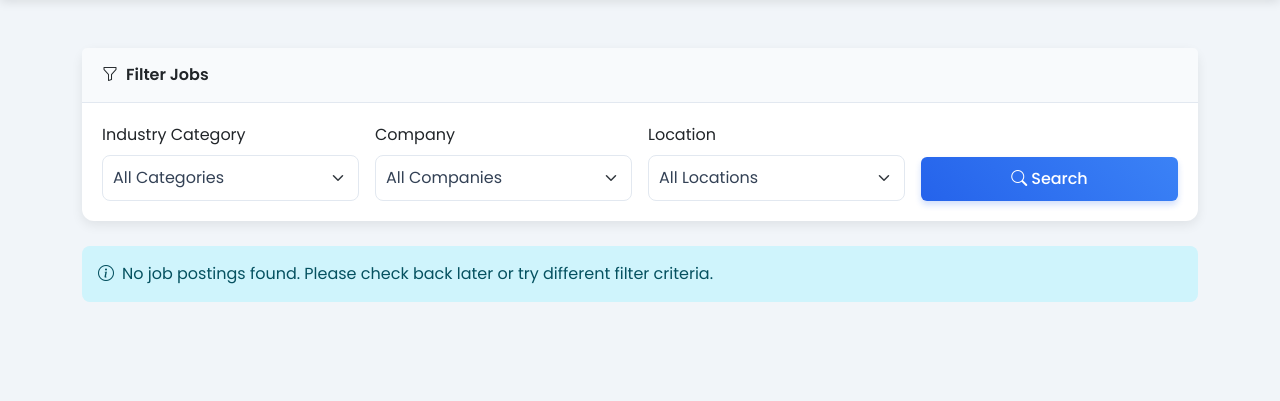
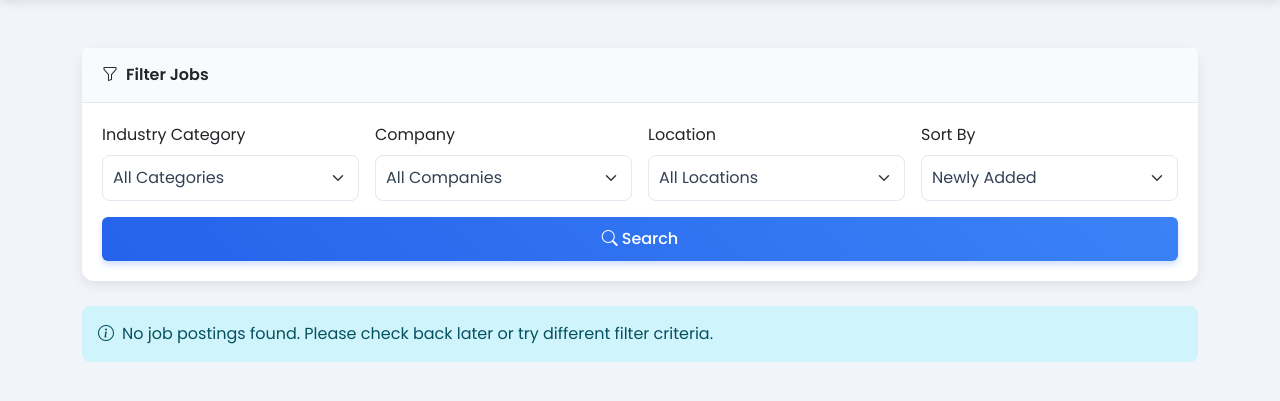
Before and after one commit to ashmithhmaddala/job-board-app, a Flask app: page /dashboard in a window 1280 px wide. Shown: the part 76-477 px from the top of the page. Run offline with Flask 3, Linux system fonts and the light colour scheme; a user stored in the database is signed in.

Commit message:
Add most recently posted jobs filter and sort to dashboard

```diff
--- a/app.py
+++ b/app.py
@@ -8,24 +8,18 @@
 import hashlib
 import datetime
 from dotenv import load_dotenv
-load_dotenv()
 import os
 
-
+load_dotenv()
 
 app = Flask(__name__)
 app.config['SECRET_KEY'] = os.environ.get('SECRET_KEY')
 app.config['SQLALCHEMY_DATABASE_URI'] = 'sqlite:///jobs.db'
 app.config['SQLALCHEMY_TRACK_MODIFICATIONS'] = False
-
-# Adzuna API credentials
 app.config['ADZUNA_APP_ID'] = os.environ.get('ADZUNA_APP_ID')
 app.config['ADZUNA_APP_KEY'] = os.environ.get('ADZUNA_APP_KEY')
 
 db = SQLAlchemy(app)
-if os.environ.get("RENDER", None):  # Only run on Render
-    with app.app_context():
-        db.create_all()
 bcrypt = Bcrypt(app)
 login_manager = LoginManager(app)
 login_manager.login_view = 'login'
@@ -70,6 +64,20 @@
     application_link = db.Column(db.String(500))
     date_posted = db.Column(db.DateTime)
     date_added = db.Column(db.DateTime, default=datetime.datetime.now)
+
+# --- CREATE TABLES AND ADMIN USER ON STARTUP ---
+with app.app_context():
+    db.create_all()
+    if not User.query.first():
+        admin = User(
+            username='admin',
+            email='admin@example.com',
+            password=bcrypt.generate_password_hash('admin').decode('utf-8'),
+            is_admin=True
+        )
+        db.session.add(admin)
+        db.session.commit()
+        print("Admin user created: admin@example.com / admin")
 
 @login_manager.user_loader
 def load_user(user_id):
@@ -145,17 +153,29 @@
     category_filter = request.args.get('category', '')
     company_filter = request.args.get('company', '')
     location_filter = request.args.get('location', '')
+    sort_by = request.args.get('sort_by', 'date_added')  # New sort parameter
+
     query = JobPosting.query
+
     if category_filter:
         query = query.filter_by(category=category_filter)
     if company_filter:
         query = query.filter_by(company=company_filter)
     if location_filter:
         query = query.filter(JobPosting.location.contains(location_filter))
-    jobs = query.order_by(JobPosting.date_added.desc()).paginate(page=page, per_page=15)
+
+    # Add sorting logic
+    if sort_by == 'date_posted':
+        jobs = query.order_by(JobPosting.date_posted.desc())
+    else:  # Default to date_added
+        jobs = query.order_by(JobPosting.date_added.desc())
+
+    jobs = jobs.paginate(page=page, per_page=15)
+
     categories = db.session.query(JobPosting.category).distinct().all()
     companies = db.session.query(JobPosting.company).distinct().all()
     locations = db.session.query(JobPosting.location).distinct().all()
+
     return render_template('dashboard.html',
                           jobs=jobs,
                           categories=categories,
@@ -163,7 +183,9 @@
                           locations=locations,
                           current_category=category_filter,
                           current_company=company_filter,
-                          current_location=location_filter)
+                          current_location=location_filter,
+                          current_sort=sort_by)  # Add current_sort to context
+
 
 @app.route('/admin')
 @login_required
@@ -172,28 +194,24 @@
     user_count = User.query.count()
     job_count = JobPosting.query.count()
     company_count = db.session.query(JobPosting.company).distinct().count()
-
     job_by_category = [
         {'category': category, 'count': count}
         for category, count in db.session.query(
             JobPosting.category, db.func.count(JobPosting.id)
         ).group_by(JobPosting.category).all()
     ]
-
     job_by_company = [
         {'company': company, 'count': count}
         for company, count in db.session.query(
             JobPosting.company, db.func.count(JobPosting.id)
         ).group_by(JobPosting.company).order_by(db.func.count(JobPosting.id).desc()).limit(10).all()
     ]
-
     job_by_location = [
         {'location': location, 'count': count}
         for location, count in db.session.query(
             JobPosting.location, db.func.count(JobPosting.id)
         ).group_by(JobPosting.location).order_by(db.func.count(JobPosting.id).desc()).limit(10).all()
     ]
-
     return render_template(
         'admin/dashboard.html',
         user_count=user_count,
@@ -216,11 +234,9 @@
 @admin_required
 def toggle_admin(user_id):
     user = User.query.get_or_404(user_id)
-
     if user.is_admin and User.query.filter_by(is_admin=True).count() == 1:
         flash('Cannot remove the last admin', 'danger')
         return redirect(url_for('admin_users'))
-
     user.is_admin = not user.is_admin
     db.session.commit()
     flash(f'Admin status {"granted to" if user.is_admin else "revoked from"} {user.username}', 'success')
@@ -231,11 +247,9 @@
 @admin_required
 def delete_user(user_id):
     user = User.query.get_or_404(user_id)
-
     if user.id == current_user.id:
         flash('You cannot delete your own account', 'danger')
         return redirect(url_for('admin_users'))
-
     db.session.delete(user)
     db.session.commit()
     flash(f'User {user.username} deleted', 'success')
@@ -249,22 +263,17 @@
     category_filter = request.args.get('category', '')
     company_filter = request.args.get('company', '')
     location_filter = request.args.get('location', '')
-
     query = JobPosting.query
-
     if category_filter:
         query = query.filter_by(category=category_filter)
     if company_filter:
         query = query.filter_by(company=company_filter)
     if location_filter:
         query = query.filter(JobPosting.location.contains(location_filter))
-
     jobs = query.order_by(JobPosting.date_added.desc()).paginate(page=page, per_page=15)
-
     categories = db.session.query(JobPosting.category).distinct().all()
     companies = db.session.query(JobPosting.company).distinct().all()
     locations = db.session.query(JobPosting.location).distinct().all()
-
     return render_template('admin/jobs.html',
                          jobs=jobs,
                          categories=categories,
@@ -291,7 +300,6 @@
     app_id = app.config['ADZUNA_APP_ID']
     app_key = app.config['ADZUNA_APP_KEY']
     new_jobs_found = 0
-
     for location in INDIAN_CITIES:
         base_url = f"https://api.adzuna.com/v1/api/jobs/{COUNTRY}/search/1"
         params = {
@@ -302,22 +310,18 @@
             'where': location,
             'content-type': 'application/json'
         }
-
         try:
             response = requests.get(base_url, params=params)
             response.raise_for_status()
             data = response.json()
-
             if 'results' in data:
                 for job in data['results']:
                     job_company = job.get('company', {}).get('display_name', '')
                     if company_name.lower() not in job_company.lower():
                         continue
-
                     job_title = job.get('title', '')
                     job_url = job.get('redirect_url', '')
                     job_id = get_job_hash(job_company, job_title, job_url)
-
                     if not JobPosting.query.filter_by(job_id=job_id).first():
                         date_posted = datetime.datetime.now()
                         if 'created' in job:
@@ -325,7 +329,6 @@
                                 date_posted = datetime.datetime.strptime(job['created'].split('T')[0], '%Y-%m-%d')
                             except ValueError:
                                 pass
-
                         new_job = JobPosting(
                             job_id=job_id,
                             company=job_company,
@@ -341,13 +344,10 @@
                         )
                         db.session.add(new_job)
                         new_jobs_found += 1
-
                 if new_jobs_found > 0:
                     db.session.commit()
-
         except Exception as e:
             print(f"Error fetching jobs for {company_name} in {location}: {e}")
-
     return new_jobs_found
 
 @scheduler.task('interval', id='check_jobs', seconds=3600, misfire_grace_time=900)
@@ -355,14 +355,12 @@
     with app.app_context():
         print(f"Job checking started at {datetime.datetime.now()}")
         total_new_jobs = 0
-
         for category, companies in COMPANIES.items():
             for company in companies:
                 print(f"Checking jobs for {company}...")
                 new_jobs = fetch_jobs_for_company(company, category)
                 total_new_jobs += new_jobs
                 print(f"Found {new_jobs} new jobs for {company}")
-
         print(f"Job checking completed at {datetime.datetime.now()}. Total new jobs: {total_new_jobs}")
 
 @app.route('/manual_check')
@@ -374,21 +372,5 @@
     return redirect(url_for('admin_dashboard'))
 
 if __name__ == '__main__':
-    with app.app_context():
-        if os.path.exists('jobs.db'):
-            db.drop_all()
-        db.create_all()
-
-        if User.query.count() == 0:
-            admin = User(
-                username='admin',
-                email='admin@example.com',
-                password=bcrypt.generate_password_hash('admin').decode('utf-8'),
-                is_admin=True
-            )
-            db.session.add(admin)
-            db.session.commit()
-            print("Admin user created: admin@example.com / admin")
-
     scheduler.start()
     app.run(debug=True)
--- a/templates/dashboard.html
+++ b/templates/dashboard.html
@@ -8,6 +8,7 @@
     <link href="https://fonts.googleapis.com/css2?family=Poppins:wght@400;500;600;700&display=swap" rel="stylesheet">
     <link rel="stylesheet" href="https://cdn.jsdelivr.net/npm/bootstrap-icons@1.8.1/font/bootstrap-icons.css">
     <style>
+        /* ... your existing styles ... */
         :root {
             --primary-color: #2563eb;
             --primary-dark: #1e40af;
@@ -20,26 +21,22 @@
             --border-radius: 12px;
             --box-shadow: 0 4px 12px rgba(0, 0, 0, 0.08);
         }
-
         body {
             font-family: 'Poppins', sans-serif;
             background-color: var(--light-gray);
             color: var(--text-color);
             min-height: 100vh;
         }
-
         .navbar {
             background: linear-gradient(45deg, var(--primary-color), var(--secondary-color));
             padding: 15px 0;
             box-shadow: 0 2px 10px rgba(0, 0, 0, 0.1);
         }
-
         .navbar-brand {
             font-weight: 700;
             font-size: 1.5rem;
             color: white !important;
         }
-
         .navbar-nav .nav-link {
             color: rgba(255, 255, 255, 0.9) !important;
             font-weight: 500;
@@ -47,12 +44,10 @@
             border-radius: 8px;
             transition: all 0.3s;
         }
-
         .navbar-nav .nav-link:hover {
             background-color: rgba(255, 255, 255, 0.1);
             transform: translateY(-2px);
         }
-
         .filter-card {
             background-color: white;
             border-radius: var(--border-radius);
@@ -60,30 +55,25 @@
             border: none;
             margin-bottom: 25px;
         }
-
         .filter-card .card-header {
             background-color: #f8fafc;
             border-bottom: 1px solid #e2e8f0;
             padding: 15px 20px;
             font-weight: 600;
         }
-
         .filter-card .card-body {
             padding: 20px;
         }
-
         .form-select {
             border-radius: 8px;
             padding: 10px;
             border: 1px solid #e2e8f0;
             color: var(--text-color);
         }
-
         .form-select:focus {
             border-color: var(--accent-color);
             box-shadow: 0 0 0 0.2rem rgba(96, 165, 250, 0.25);
         }
-
         .btn-filter {
             background: linear-gradient(45deg, var(--primary-color), var(--secondary-color));
             border: none;
@@ -92,12 +82,10 @@
             padding: 10px 15px;
             transition: all 0.3s;
         }
-
         .btn-filter:hover {
             transform: translateY(-2px);
             box-shadow: 0 6px 10px rgba(37, 99, 235, 0.3);
         }
-
         .job-card {
             background-color: white;
             border-radius: var(--border-radius);
@@ -107,29 +95,24 @@
             transition: all 0.3s;
             height: 100%;
         }
-
         .job-card:hover {
             transform: translateY(-5px);
             box-shadow: 0 8px 18px rgba(0, 0, 0, 0.15);
         }
-
         .job-card .card-header {
             background-color: white;
             border-bottom: 1px solid #e2e8f0;
             padding: 15px 20px;
         }
-
         .job-card .card-body {
             padding: 20px;
         }
-
         .job-card .card-footer {
             background-color: #f8fafc;
             border-top: 1px solid #e2e8f0;
             padding: 12px 20px;
             font-size: 0.85rem;
         }
-
         .badge-category {
             position: absolute;
             top: 15px;
@@ -140,7 +123,6 @@
             font-weight: 500;
             font-size: 0.75rem;
         }
-
         .job-title {
             font-weight: 600;
             color: var(--dark-color);
@@ -149,7 +131,6 @@
             overflow: hidden;
             text-overflow: ellipsis;
         }
-
         .company-name {
             color: #64748b;
             font-size: 0.95rem;
@@ -157,14 +138,12 @@
             align-items: center;
             margin-bottom: 15px;
         }
-
         .job-info {
             display: flex;
             flex-wrap: wrap;
             margin-bottom: 15px;
             font-size: 0.85rem;
         }
-
         .job-info-item {
             display: flex;
             align-items: center;
@@ -172,12 +151,10 @@
             margin-bottom: 10px;
             color: #64748b;
         }
-
         .job-info-item i {
             margin-right: 6px;
             font-size: 1rem;
         }
-
         .job-description {
             font-size: 0.9rem;
             color: #475569;
@@ -186,7 +163,6 @@
             overflow: hidden;
             margin-bottom: 20px;
         }
-
         .btn-apply {
             background: var(--primary-color);
             border: none;
@@ -196,23 +172,19 @@
             font-size: 0.9rem;
             transition: all 0.3s;
         }
-
         .btn-apply:hover {
             background: var(--primary-dark);
             transform: translateY(-2px);
         }
-
         .alert {
             border-radius: 8px;
             border: none;
         }
-
         .pagination {
             justify-content: center;
             margin-top: 30px;
             margin-bottom: 50px;
         }
-
         .pagination .page-item .page-link {
             color: var(--text-color);
             border: none;
@@ -221,13 +193,11 @@
             padding: 8px 14px;
             transition: all 0.2s;
         }
-
         .pagination .page-item.active .page-link {
             background: linear-gradient(45deg, var(--primary-color), var(--secondary-color));
             color: white;
             box-shadow: 0 4px 8px rgba(37, 99, 235, 0.25);
         }
-
         .pagination .page-item .page-link:hover:not(.active) {
             background-color: #f1f5f9;
             transform: translateY(-2px);
@@ -328,7 +298,19 @@
                                 {% endfor %}
                             </select>
                         </div>
-                        <div class="col-md-3 d-flex align-items-end">
+                        <!-- Sort By Dropdown -->
+                        <div class="col-md-3">
+                            <label for="sort_by" class="form-label">Sort By</label>
+                            <select id="sort_by" name="sort_by" class="form-select">
+                                <option value="date_added" {% if current_sort == 'date_added' or not current_sort %}selected{% endif %}>
+                                    Newly Added
+                                </option>
+                                <option value="date_posted" {% if current_sort == 'date_posted' %}selected{% endif %}>
+                                    Recently Posted
+                                </option>
+                            </select>
+                        </div>
+                        <div class="col-md-12 d-flex align-items-end">
                             <button type="submit" class="btn btn-primary btn-filter w-100">
                                 <i class="bi bi-search me-1"></i>Search
                             </button>
@@ -351,7 +333,6 @@
                             <div class="company-name">
                                 <i class="bi bi-building me-2"></i>{{ job.company }}
                             </div>
-
                             <div class="job-info">
                                 <div class="job-info-item">
                                     <i class="bi bi-geo-alt"></i>{{ job.location }}
@@ -360,7 +341,6 @@
                                     <i class="bi bi-calendar-date"></i>{{ job.date_posted.strftime('%Y-%m-%d') if job.date_posted else 'Unknown' }}
                                 </div>
                             </div>
-
                             {% if job.salary_min or job.salary_max %}
                                 <div class="job-info">
                                     <div class="job-info-item">
@@ -375,11 +355,9 @@
                                     </div>
                                 </div>
                             {% endif %}
-
                             <div class="job-description">
                                 {{ job.description[:200] + '...' if job.description and job.description|length > 200 else job.description or 'No description available' }}
                             </div>
-
                             <a href="{{ job.application_link }}" target="_blank" class="btn btn-apply">
                                 <i class="bi bi-link-45deg me-1"></i>Apply Now
                             </a>
@@ -404,16 +382,15 @@
                 <ul class="pagination">
                     {% if jobs.has_prev %}
                         <li class="page-item">
-                            <a class="page-link" href="{{ url_for('dashboard', page=jobs.prev_num, category=current_category, company=current_company, location=current_location) }}">
+                            <a class="page-link" href="{{ url_for('dashboard', page=jobs.prev_num, category=current_category, company=current_company, location=current_location, sort_by=current_sort) }}">
                                 <i class="bi bi-chevron-left"></i> Previous
                             </a>
                         </li>
                     {% endif %}
-
                     {% for page_num in jobs.iter_pages(left_edge=1, right_edge=1, left_current=2, right_current=2) %}
                         {% if page_num %}
                             <li class="page-item {% if jobs.page == page_num %}active{% endif %}">
-                                <a class="page-link" href="{{ url_for('dashboard', page=page_num, category=current_category, company=current_company, location=current_location) }}">
+                                <a class="page-link" href="{{ url_for('dashboard', page=page_num, category=current_category, company=current_company, location=current_location, sort_by=current_sort) }}">
                                     {{ page_num }}
                                 </a>
                             </li>
@@ -423,10 +400,9 @@
                             </li>
                         {% endif %}
                     {% endfor %}
-
                     {% if jobs.has_next %}
                         <li class="page-item">
-                            <a class="page-link" href="{{ url_for('dashboard', page=jobs.next_num, category=current_category, company=current_company, location=current_location) }}">
+                            <a class="page-link" href="{{ url_for('dashboard', page=jobs.next_num, category=current_category, company=current_company, location=current_location, sort_by=current_sort) }}">
                                 Next <i class="bi bi-chevron-right"></i>
                             </a>
                         </li>
@@ -435,7 +411,6 @@
             </nav>
         {% endif %}
     </div>
-
     <script src="https://cdn.jsdelivr.net/npm/bootstrap@5.3.0-alpha1/dist/js/bootstrap.bundle.min.js"></script>
 </body>
 </html>
```
